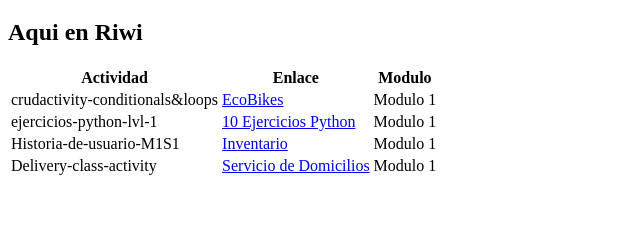
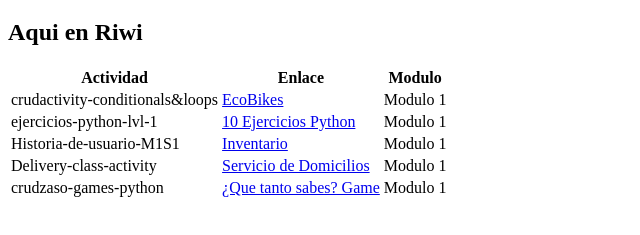
Before and after one commit to dquintor/portafolio, a plain HTML site: page index.html in a window 1280 px wide. Shown: the part 61-296 px from the top of the page, without its empty margins (0-640 px from the left). Drawn offline with Linux system fonts and the light colour scheme.

Commit message:
Add new game project link to index.html

```diff
--- a/index.html
+++ b/index.html
@@ -32,5 +32,10 @@
     <td><a href="https://github.com/dquintor/delivery_service.git"> Servicio de Domicilios </td>
     <td>Modulo 1</td>
   </tr>
+   <tr>
+    <td>crudzaso-games-python</td>
+    <td><a href="https://github.com/dquintor/crudzaso_games.git"> ¿Que tanto sabes? Game </td>
+    <td>Modulo 1</td>
+  </tr>
 </table>
 </html>
```
